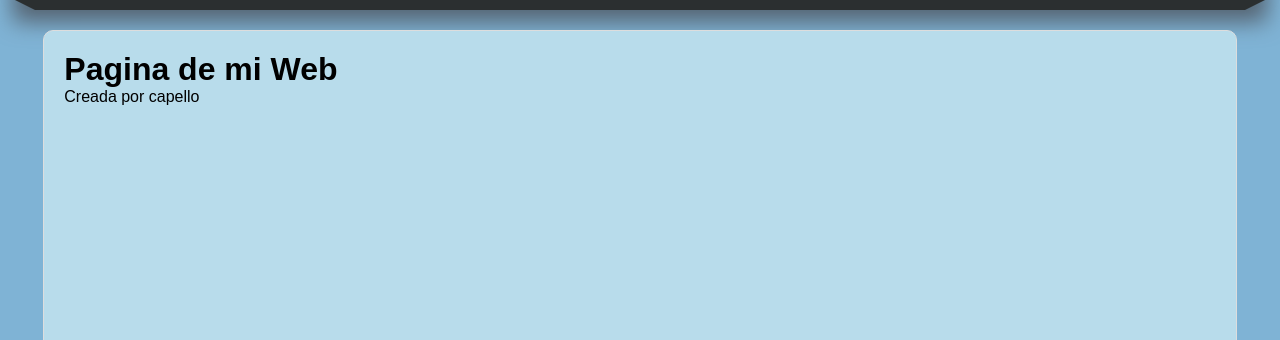
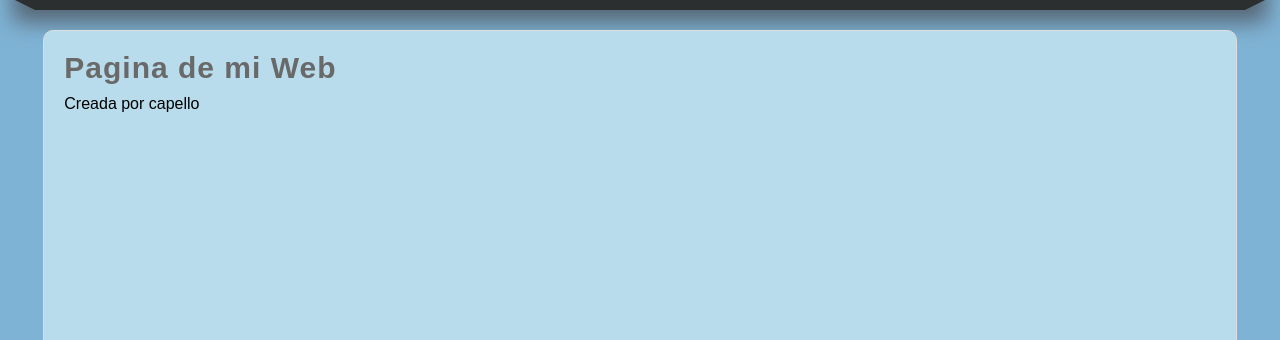
Before and after one commit to luiscapello/Proyecto, a Django app: page /pagina-pruebas/ in a window 1280 px wide. Shown: the part 184-524 px from the top of the page. Run offline with Django 4.2, Linux system fonts and the light colour scheme.

Commit message:
Update pagina.html

```diff
--- a/22-django/AprendiendoDjango/miapp/templates/pagina.html
+++ b/22-django/AprendiendoDjango/miapp/templates/pagina.html
@@ -4,7 +4,7 @@
 
 {% block content %}
 
-<h1> Pagina de mi Web</h1>
+<h1 class="title"> Pagina de mi Web</h1>
 <p>Creada por capello</p>
 
 {% endblock %}
```
